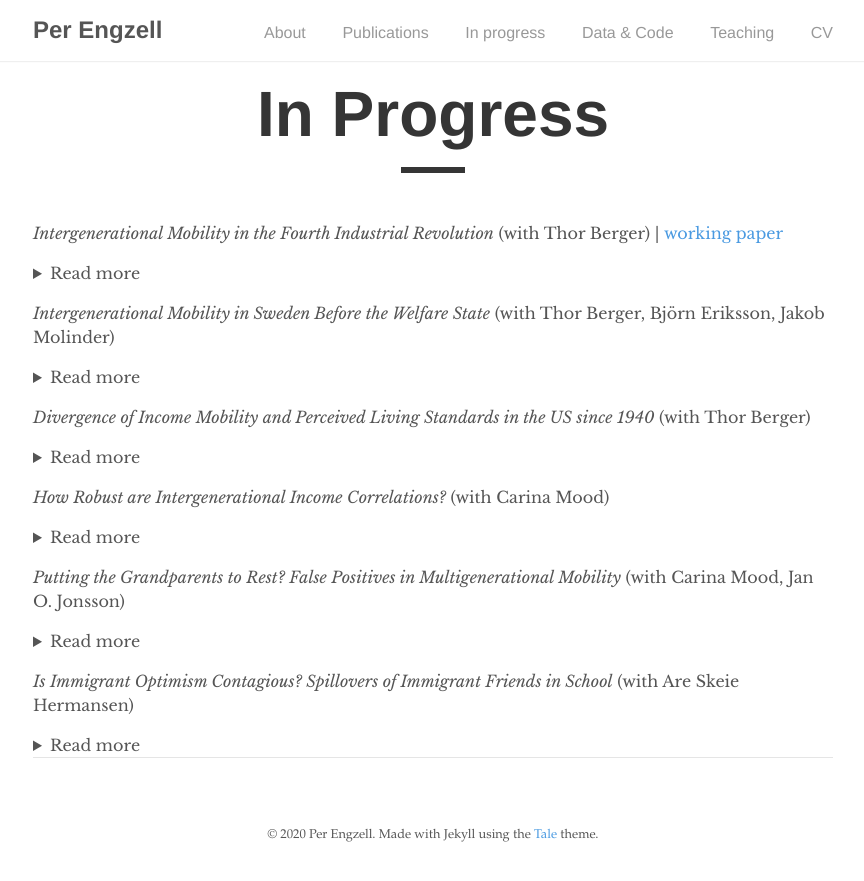
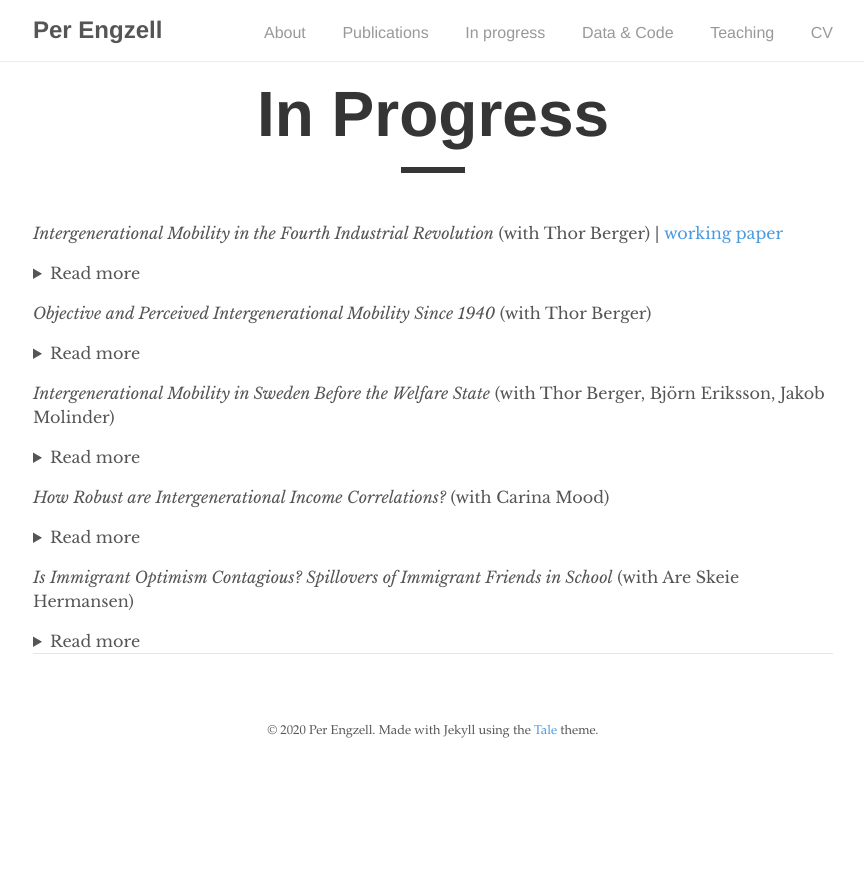
Before and after one commit to pengzell/pengzell.github.io, a Jekyll site: the page built from _pages/inprogress.md, in a window 1280 px wide. Shown: the top 881 px of the page, without its empty margins (207-1071 px from the left). Built offline with Jekyll 4.4.1, drawn with Linux system fonts in a browser that asks for light colours; some of the changed text lies outside the part shown.

Commit message:
Update inprogress.md

```diff
--- a/_pages/inprogress.md
+++ b/_pages/inprogress.md
@@ -12,16 +12,16 @@ permalink: /inprogress/
 The maturation of industrial society has long been seen as an engine of occupational upgrading and opportunity. Following the rise of the factory, the assembly line, and the office computer, some claim that we are now entering a fourth industrial revolution where autonomous systems are transforming the nature of work. What are the consequences of this transformation for intergenerational income mobility? Examining variation across 722 U.S. labor markets, we find that intergenerational persistence is higher in areas heavily exposed to industrial automation. These effects are rooted in childhood experiences and concentrated among men from disadvantaged homes. Unequal labor relations appear to exacerbate the association, while affordable access to college ameliorates it. The received view of industrial change as an engine of mobility should be revised to consider the institutional context of automation.
 </details>
 
+*Objective and Perceived Intergenerational Mobility Since 1940* (with Thor Berger)
+<details>
+<summary>Read more</summary>
+In just a few decades, Americans have seen a drastic decline in upward income mobility. Among baby boomers, 90% earned a higher real income than their parents; in recent cohorts, only half do. At the same time, secular trends raised living standards across a wide range of domains: improved health and lifespans, fading discrimination, cleaner air and water, increased safety from crime, and new digital goods and services. Against this background, we ask whether a growing share of Americans actually perceive that their living standards have declined relative to their parents. In contrast to income mobility, perceived mobility in living standards remains stable and high, a divergence arguably attributable to improvements in quality of life. Social scientists and policy makers would benefit from a wider range of data to track the experience of successive generations.
+</details>
+
 *Intergenerational Mobility in Sweden Before the Welfare State* (with Thor Berger, Björn Eriksson, Jakob Molinder)
 <details>
 <summary>Read more</summary>
 This paper analyzes intergenerational mobility in Sweden prior to the emergence of the welfare state. We analyse occupational mobility using full-count census data that allow us to link sons observed in 1910 to their fathers in 1880. Results reveal that Sweden was more mobile than other European countries such as Norway or Britain at the time – indeed, several Swedish regions show similar rates of mobility as the New World economies of US and Argentina. We provide suggestive evidence that the relatively high level of mobility is explained by Sweden's exceptionally rapid economic growth and high levels of geographic mobility prior to the outbreak of World War I. Thus, economic fundamentals may be more important than structural differences in explaining historical mobility differences between the Old and New World.
-</details>
-
-*Divergence of Income Mobility and Perceived Living Standards in the US since 1940* (with Thor Berger)
-<details>
-<summary>Read more</summary>
-In just a few decades, Americans have seen a drastic decline in upward income mobility. Among baby boomers, 90% earned a higher real income than their parents; in recent cohorts, only half do. At the same time, secular trends raised living standards across a wide range of domains: improved health and lifespans, fading discrimination, cleaner air and water, increased safety from crime, and new digital goods and services. Against this background, we ask whether a growing share of Americans actually perceive that their living standards have declined relative to their parents. In contrast to income mobility, perceived mobility in living standards remains stable and high, a divergence arguably attributable to improvements in quality of life. Social scientists and policy makers would benefit from a wider range of data to track the experience of successive generations.
 </details>
 
 *How Robust are Intergenerational Income Correlations?* (with Carina Mood)
@@ -30,12 +30,6 @@ In just a few decades, Americans have seen a drastic decline in upward income mo
 Recent work highlights how "researcher degrees of freedom" – undisclosed flexibility in research design – can give rise to varying results. The study of income mobility is no exception, with decisions ranging over income concept, unit of observation, functional form, treatment of outliers, etc. Using Swedish data on the population of children born 1958–1972, we exhaust a model space of several hundred thousands specifications to answer three questions. What is the range of reasonable estimates? Which specification fits data best? How sensitive are estimated trends? Linear correlations fit better than rank correlations, while log-log correlations (and hence, elasticities) fit poorly and behave erratically over time. Even with more robust measures of association, different income definitions follow opposing trends: increasing persistence in family income and women's earnings, flat or decreasing in men's earnings.
 </details>
 
-*Putting the Grandparents to Rest? False Positives in Multigenerational Mobility* (with Carina Mood, Jan O. Jonsson)
-<details>
-<summary>Read more</summary>
-A recent literature studies the role of grandparents in status transmission. We use newly harmonized income tax records on over 700,000 Swedish lineages to establish four empirical facts. First, a model that includes both mothers and fathers and takes a multidimensional view of stratification reduces the residual three-generation association in our population to a trivial size. Second, data on fathers’ cognitive ability shows that even extensive controls for standard socioeconomic variables fail to remove omitted variable bias. Third, the common finding that grandparents compensate poor parental resources can be attributed to greater difficulty of observing parent status accurately at the lower end of the distribution. Fourth, the lower the data quality, and the less detailed the model, the greater is the size of the estimated grandparent coefficient. Future work on multigenerational mobility should pay less attention to the size and significance of this association, which depends heavily on arbitrary sample and specification characteristics, and go on to establish a set of more robust descriptive facts.
-</details>
-
 *Is Immigrant Optimism Contagious? Spillovers of Immigrant Friends in School* (with Are Skeie Hermansen)
 <details>
 <summary>Read more</summary>
```
